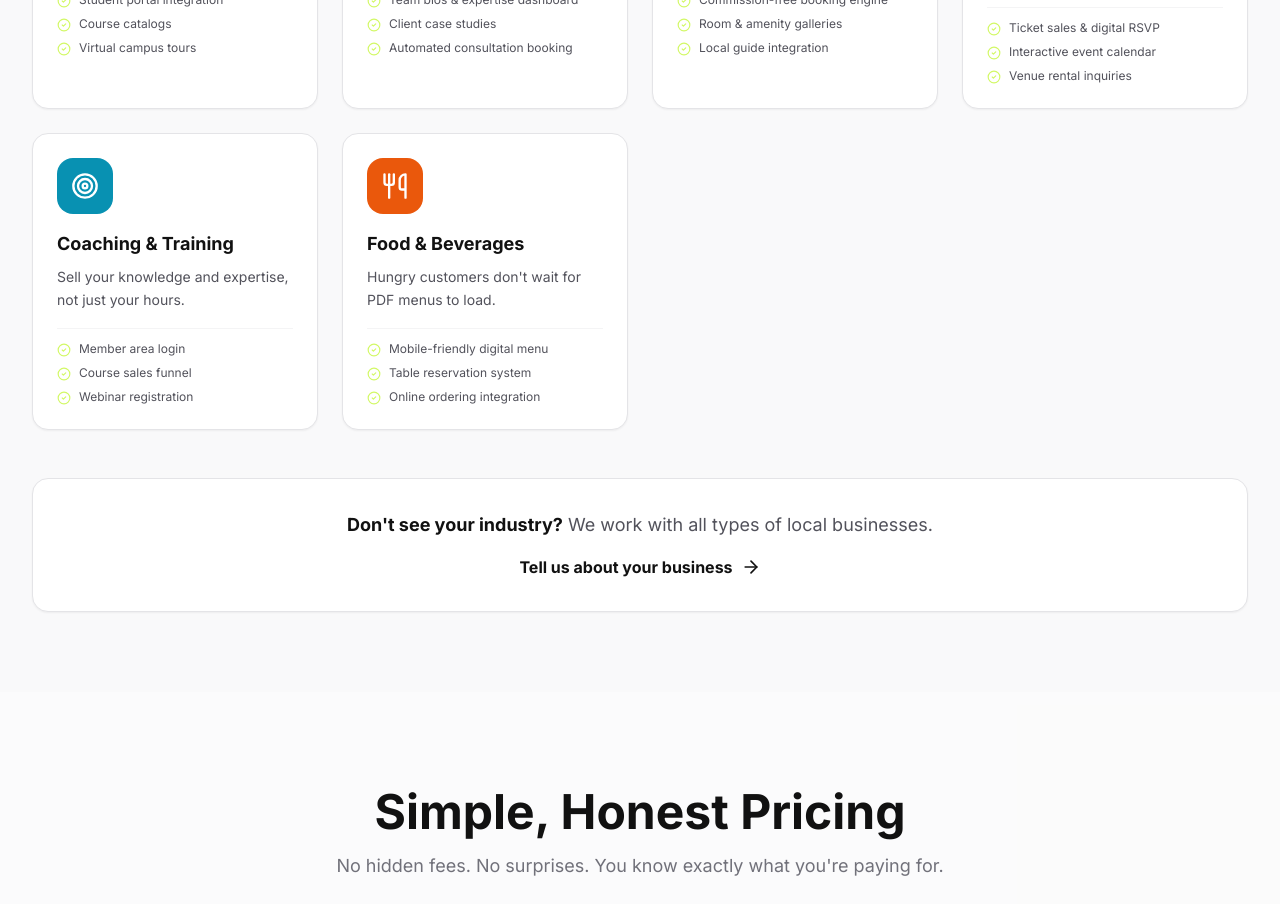
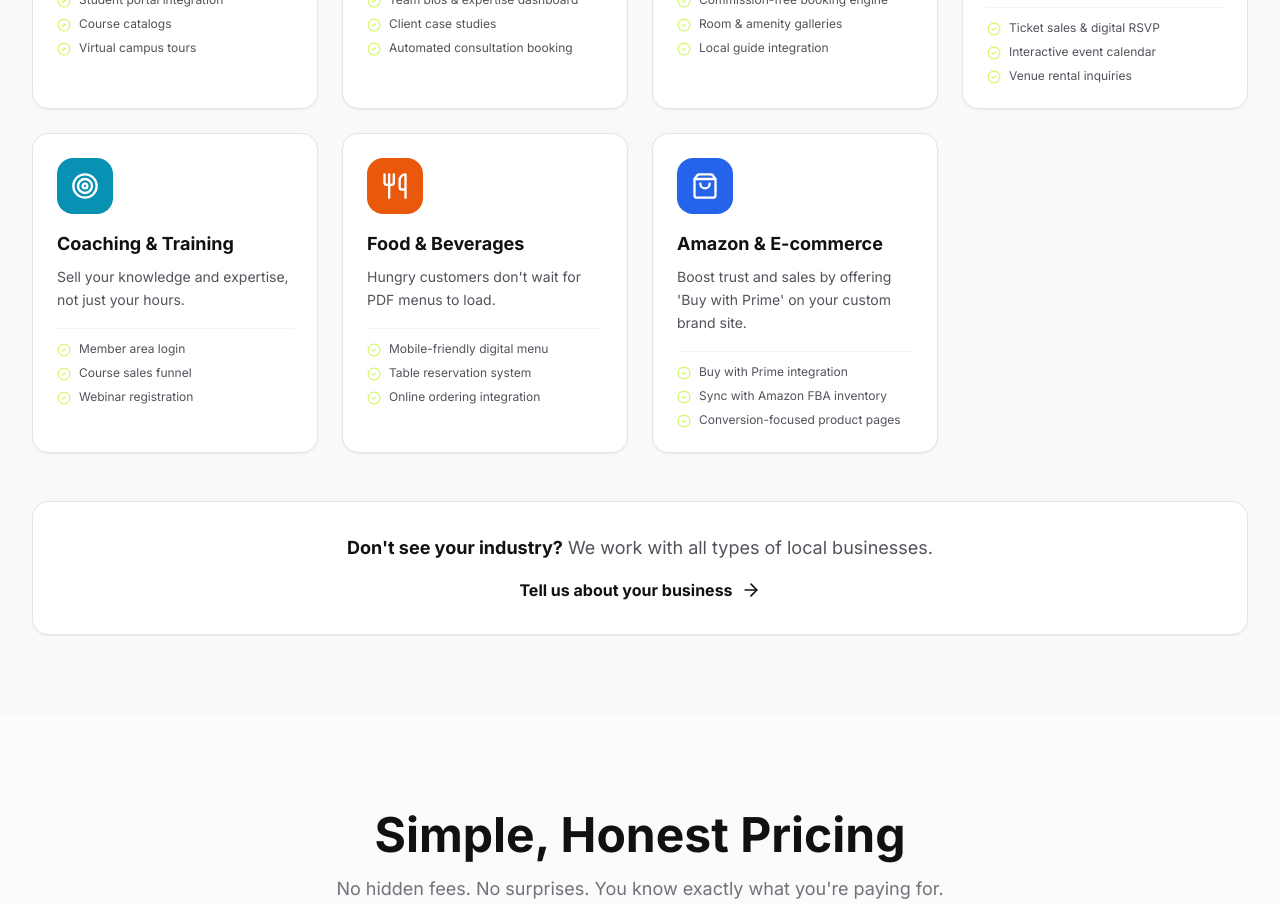
Before and after one commit to parfweb/CCGservicesLLC, a React (Vite) app: page / in a window 1280 px wide. Shown: the part 3360-4264 px from the top of the page. Built offline with nearby package versions, Linux system fonts and the light colour scheme.

Commit message:
Add Amazon E-commerce to industry list

```diff
--- a/components/WhoWeServe.tsx
+++ b/components/WhoWeServe.tsx
@@ -1,5 +1,5 @@
 import React from 'react';
-import { Wrench, Zap, Scissors, Paintbrush, TreeDeciduous, Sparkles, Wind, Stethoscope, ArrowRight, CheckCircle2, Droplets, GraduationCap, Briefcase, Building2, PartyPopper, Target, Utensils } from 'lucide-react';
+import { Wrench, Zap, Scissors, Paintbrush, TreeDeciduous, Sparkles, Wind, Stethoscope, ArrowRight, CheckCircle2, Droplets, GraduationCap, Briefcase, Building2, PartyPopper, Target, Utensils, ShoppingBag } from 'lucide-react';
 
 const WhoWeServe: React.FC = () => {
     const industries = [
@@ -170,6 +170,18 @@
                 "Online ordering integration"
             ],
             color: "bg-orange-600"
+        },
+        {
+            icon: <ShoppingBag className="w-7 h-7" />,
+            name: "Amazon & E-commerce",
+            link: "/ecommerce-web-design",
+            desc: "Boost trust and sales by offering 'Buy with Prime' on your custom brand site.",
+            benefits: [
+                "Buy with Prime integration",
+                "Sync with Amazon FBA inventory",
+                "Conversion-focused product pages"
+            ],
+            color: "bg-blue-600"
         }
     ];
 
--- a/pages/IndustryPage.tsx
+++ b/pages/IndustryPage.tsx
@@ -323,6 +323,26 @@
             "Catering request forms"
         ],
         demoComponent: <ConstructOneDemo />
+    },
+    ecommerce: {
+        title: "Amazon & E-commerce Web Design",
+        metaTitle: "E-commerce Web Design | Buy with Prime Integration | CCG SiteSpark",
+        metaDesc: "Scale your brand with a custom e-commerce site that integrates 'Buy with Prime'. Get the trust of Amazon with your own branding. Call (917) 768-8896.",
+        heroHeadline: "The Trust of Amazon. The Branding of You.",
+        heroSubheadline: "Don't just sell on Amazon. Build your own asset. We build high-converting e-commerce sites with seamless 'Buy with Prime' integration.",
+        painPoints: [
+            "Giving 15%+ to marketplaces?",
+            "No customer email access?",
+            "Hard to build brand loyalty?",
+            "Logistics nightmares?"
+        ],
+        benefits: [
+            "Buy with Prime integration (Trust)",
+            "Own your customer data (Email/SMS)",
+            "Sync with Amazon FBA inventory",
+            "Zero marketplace fees on direct sales"
+        ],
+        demoComponent: <ConstructOneDemo />
     }
 };
 
```
